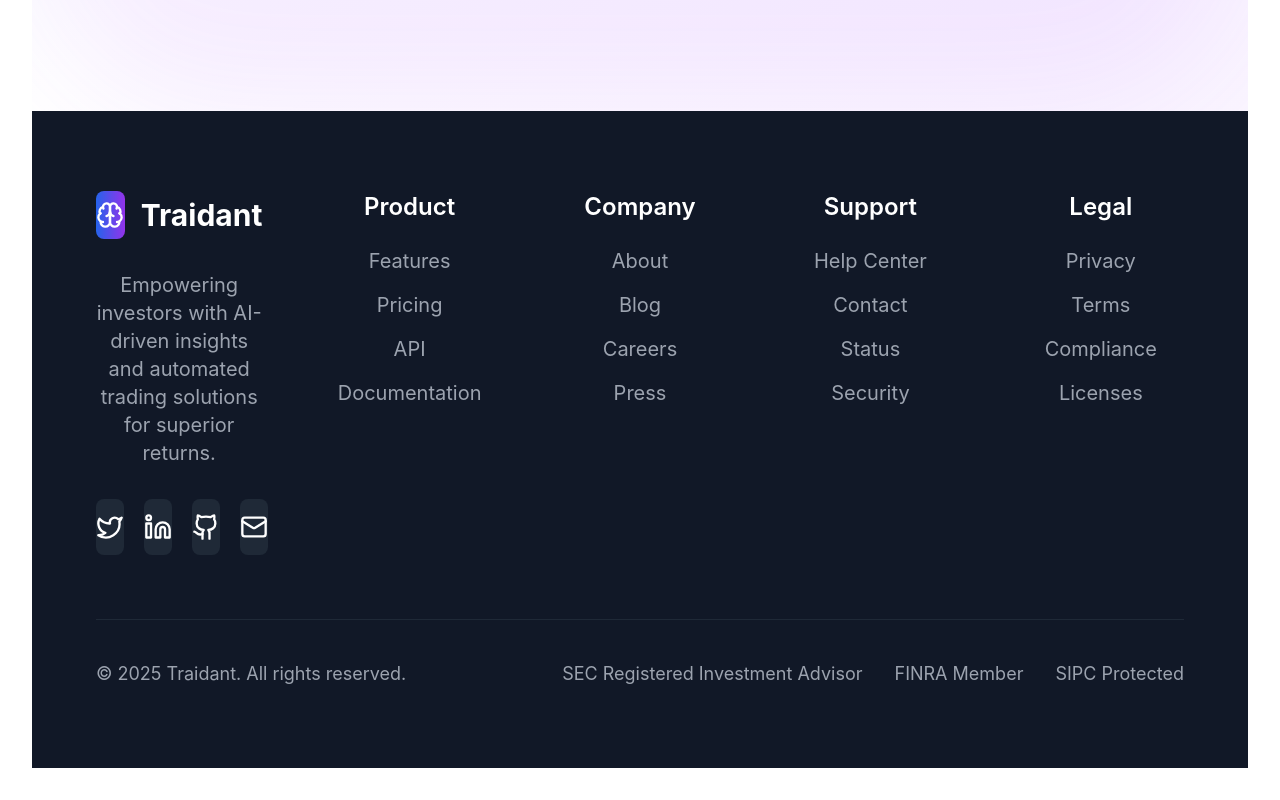
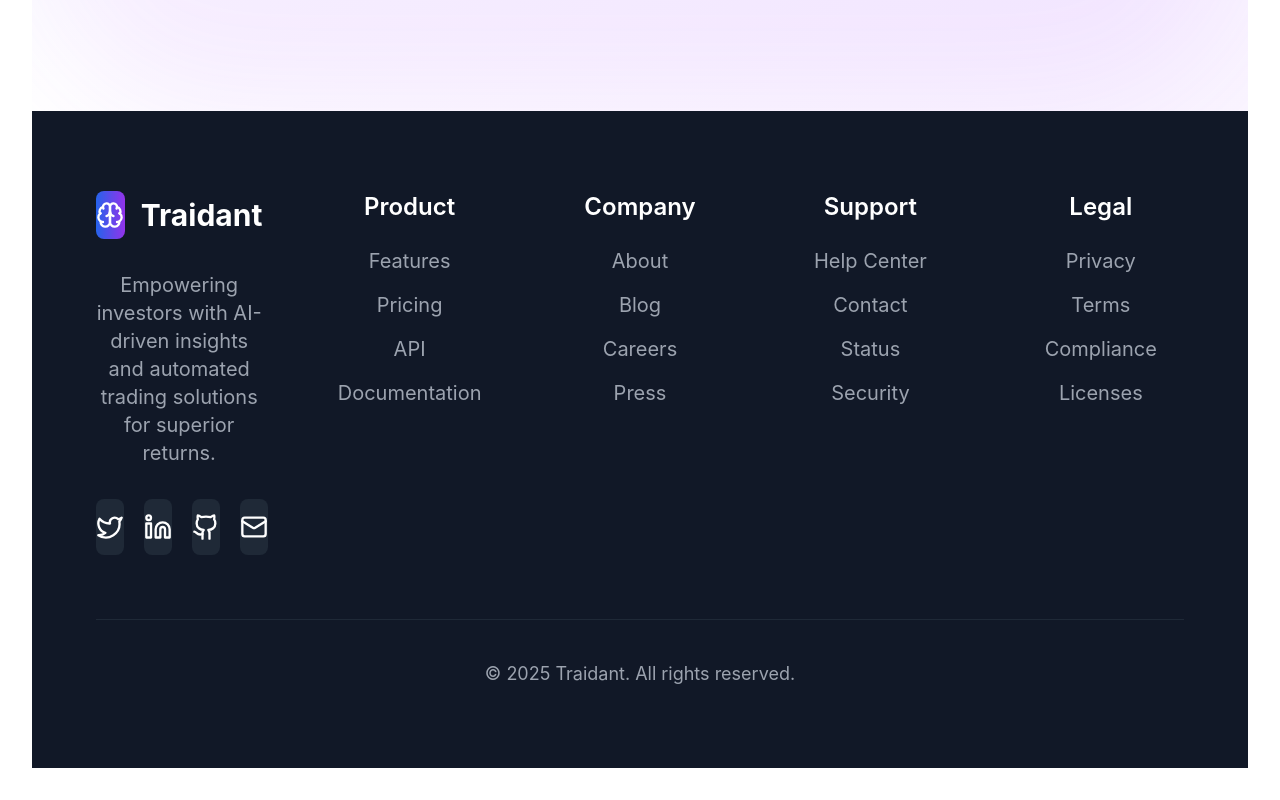
Before and after one commit to Chatapp-dy/traidant, a React (Vite) app: page / in a window 1280 px wide. Shown: the part 5723-6523 px from the top of the page. Built offline with nearby package versions, Linux system fonts and the light colour scheme.

Commit message:
Remove SEC, FINRA, SIPC statements from footer

```diff
--- a/src/components/layout/footer.tsx
+++ b/src/components/layout/footer.tsx
@@ -93,15 +93,10 @@ export function Footer() {
           </div>
 
           {/* Bottom Section */}
-          <div className="border-t border-gray-800 mt-12 lg:mt-16 pt-8 lg:pt-10 flex flex-col md:flex-row justify-between items-center gap-4 lg:gap-6">
+          <div className="border-t border-gray-800 mt-12 lg:mt-16 pt-8 lg:pt-10 text-center">
             <p className="text-gray-400 text-sm lg:text-base xl:text-lg">
               © 2025 Traidant. All rights reserved.
             </p>
-            <div className="flex flex-wrap justify-center gap-4 md:gap-6 lg:gap-8 text-sm lg:text-base xl:text-lg text-gray-400">
-              <span>SEC Registered Investment Advisor</span>
-              <span>FINRA Member</span>
-              <span>SIPC Protected</span>
-            </div>
           </div>
         </div>
       </div>
```
